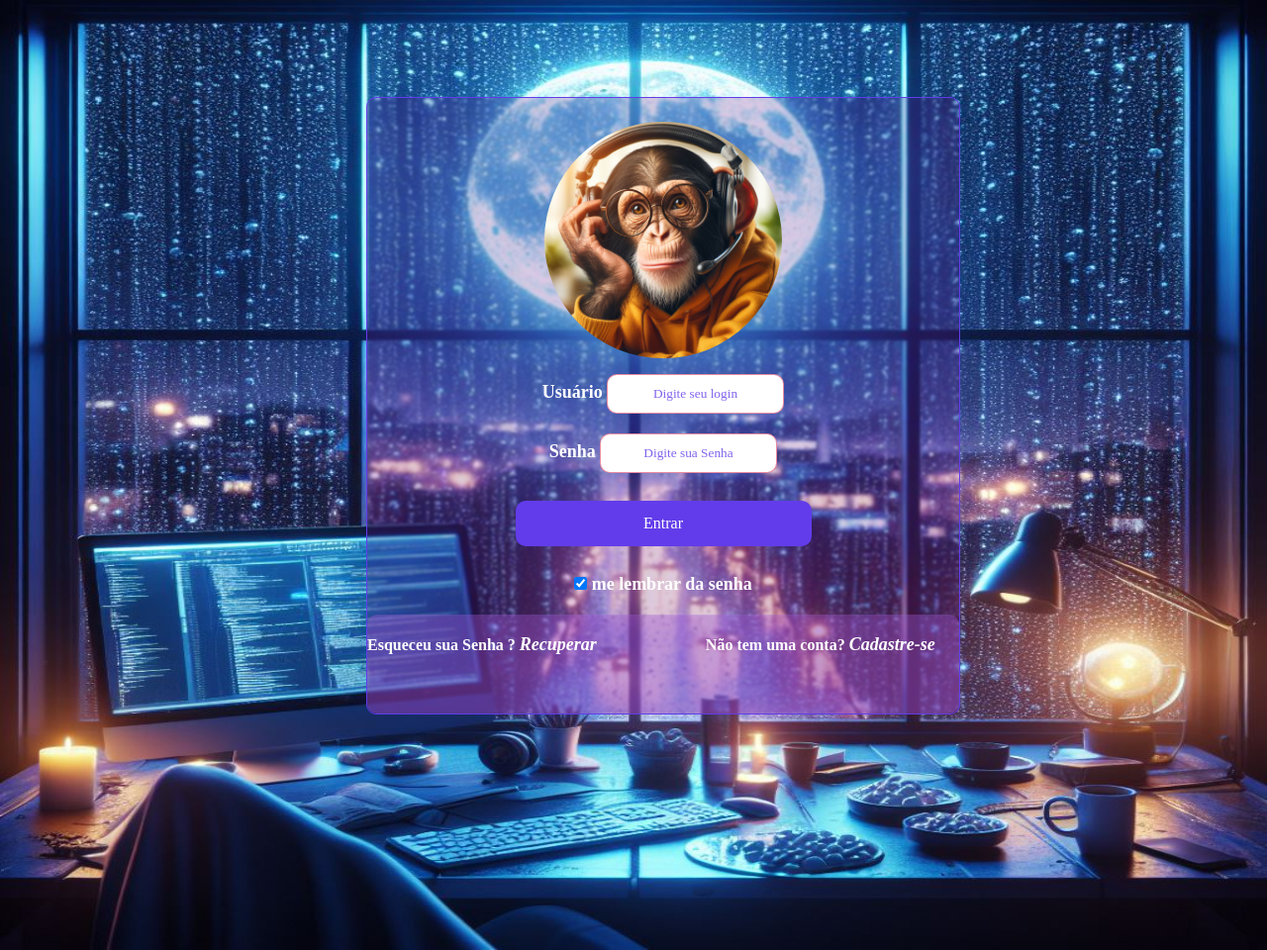
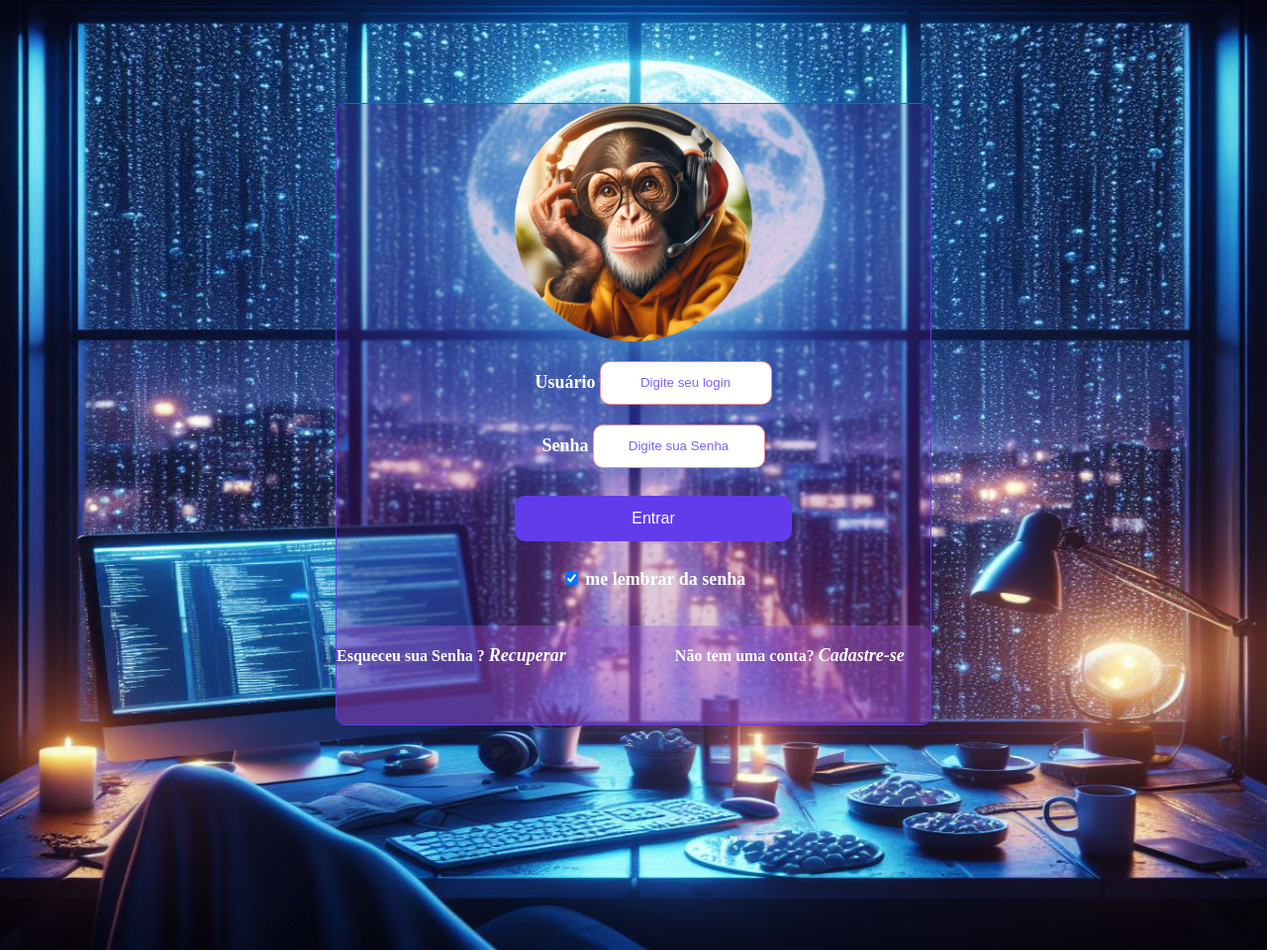
Before and after one commit to PedroPepeu/Chain, a Flask app: page /login in a window 1280 px wide. Shown: the whole page at 99% size. Run offline with Flask 3, Linux system fonts and the light colour scheme.

Commit message:
ajustando codigo

```diff
--- a/web/api/static/css/login.css
+++ b/web/api/static/css/login.css
@@ -1,16 +1,9 @@
-* {
-    margin: 0;
-    padding: 0;
-    box-sizing: border-box;
-    font-family: "Platypi", serif;
-}
 
 body {
     background-color: #000000;
     height: 100vh;
-    display: flex;
-    justify-content: center;
-    align-items: center;
+    display: grid;
+
 }
 
 .tela {
@@ -54,7 +47,7 @@ section.loginTela {
     margin-top: 20px;
 }
 
-.imgcontainer {
+.imgcontainerLogin {
     text-align: center;
     margin: 24px 0 12px 0;
 }
@@ -65,18 +58,18 @@ img.avatar {
 }
 
 
-.container ul{
+.containerLogin ul{
     display: grid;
     list-style-type: none;
     color: white;
 }
-.container li{
+.containerLogin li{
     margin-bottom: 20px;
 }
-.container span{
+.containerLogin span{
     color: white;
 }
-.container a {
+.containerLogin a {
     color: white;
     font-size: 18px; /* Reduzindo o tamanho original do texto */
     font-style: italic;
@@ -86,7 +79,7 @@ img.avatar {
     transition: .2s;
 }
 
-.container a:hover {
+.containerLogin a:hover {
     color: #ff0000;
 }
 .textinput{
@@ -100,14 +93,14 @@ img.avatar {
     color: #623CEA;
     opacity: 0.8;
 }
-.container label{
+.containerLogin label{
     font-size: 18px;
     font-weight: 900;
 }
 
 
 
-button {
+.containerLogin button {
     background-color: #623CEA;
     color: white;
     padding: 14px 20px;
@@ -120,18 +113,18 @@ button {
     border-radius: 10px;
 }
 
-button:hover{
+.containerLogin button:hover{
     opacity: 0.8;
     box-shadow: 0 8px 32px 0 #6b088c;
     transform: scale(1.09);
 }
-span.psw {
+.containerLogin span.psw {
     float: right;
     padding-top: 20px;
     font-weight: 900;
 }
 
-span.register {
+.containerLogin span.register {
     float: left;
     padding-top: 20px;
     font-weight: 900;
--- a/web/api/templates/login.html
+++ b/web/api/templates/login.html
@@ -19,7 +19,7 @@
                             <div class="imgcontainer">
                                 <img src="../static/images/pepeu.jfif" alt="Pepeu nosso programador estagiário" title="foto do estagiário Pepeu" class="avatar">
                             </div>
-                            <div class="container">
+                            <div class="containerLogin">
                                 <ul>
                                     <li>
                                         <label for="username"><b>Usuário</b></label>
@@ -39,7 +39,7 @@
                                     </li>
                                 </ul>
                             </div>
-                            <div class="container">
+                            <div class="containerLogin">
                                 <div class="colormude">
                                     <span class="psw">Esqueceu sua Senha ? <a href="#">Recuperar</a></span>
                                     <span class="register">Não tem uma conta? <a href="#">Cadastre-se</a></span>
```
